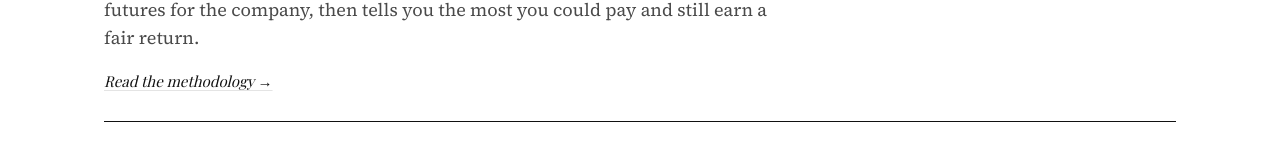
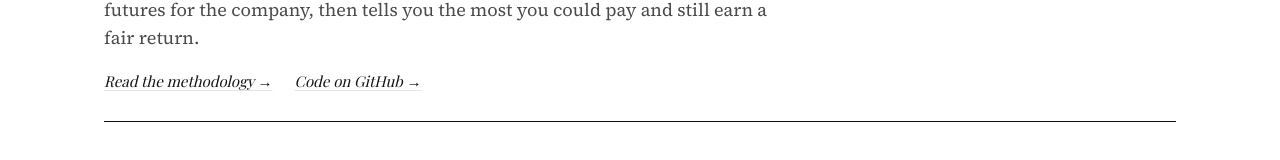
Before and after one commit to angaddc/stochastic_vc_modelling, a plain HTML site: page index.html in a window 1280 px wide. Shown: the part 188-348 px from the top of the page. Drawn offline with nearby package versions, Linux system fonts and the light colour scheme; a web font is replaced by a local one.

Commit message:
Update repository URL in index.html

```diff
--- a/index.html
+++ b/index.html
@@ -327,7 +327,7 @@
 (function () {
   "use strict";
   // Set this to your repository URL, e.g. "https://github.com/your-name/stochastic-vc-method"
-  const REPO_URL = "";
+  const REPO_URL = "https://angaddc.github.io/stochastic_vc_modelling/";
   if (REPO_URL) { const a = document.getElementById("repo-link"); a.href = REPO_URL; a.hidden = false; }
 
   const PRESETS = {
```
